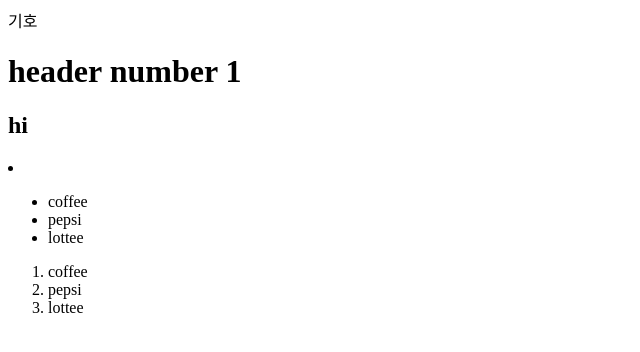
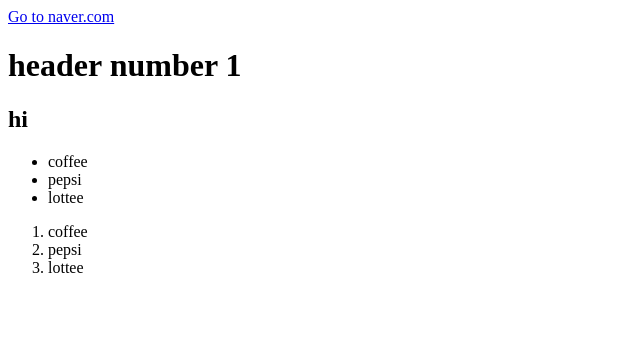
Before and after one commit to sghtao/-, a plain HTML site: page index.html in a window 1280 px wide. Shown: the whole page, without its empty margins (0-640 px from the left). Drawn offline with Linux system fonts and the light colour scheme.

Commit message:
Update index.html

```diff
--- a/index.html
+++ b/index.html
@@ -1,9 +1,7 @@
-<a>기호</a>
+<a href = "https://www.naver.com/">Go to naver.com</a>
 <h1>header number 1</h1>
 <h2>hi</h2>
 
-<li></li>
-<ol></ol>
 <ul>
   <li>coffee</li>
   <li>pepsi</li>
```
